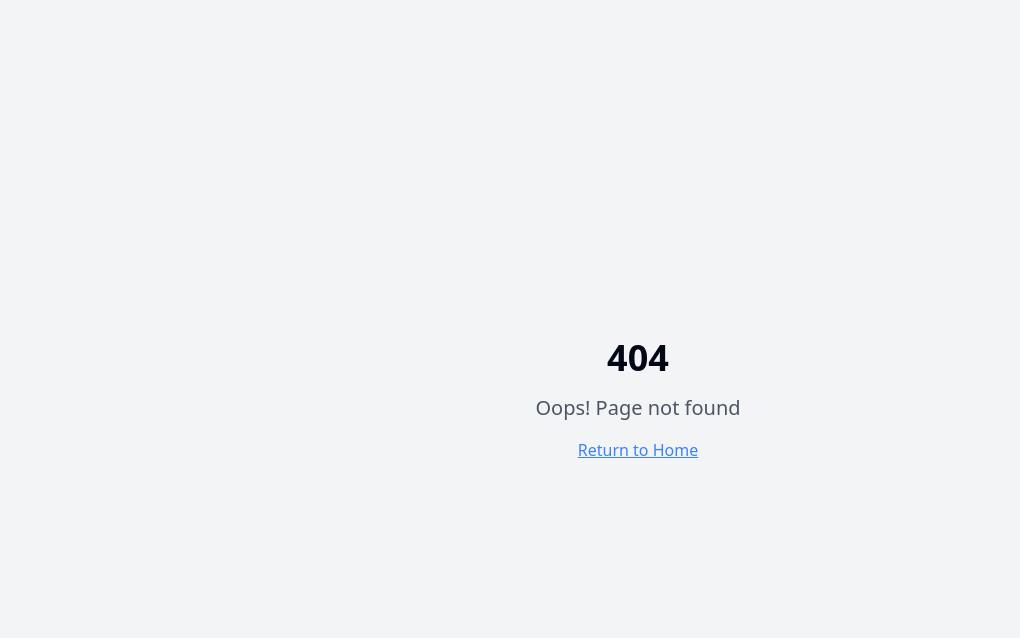
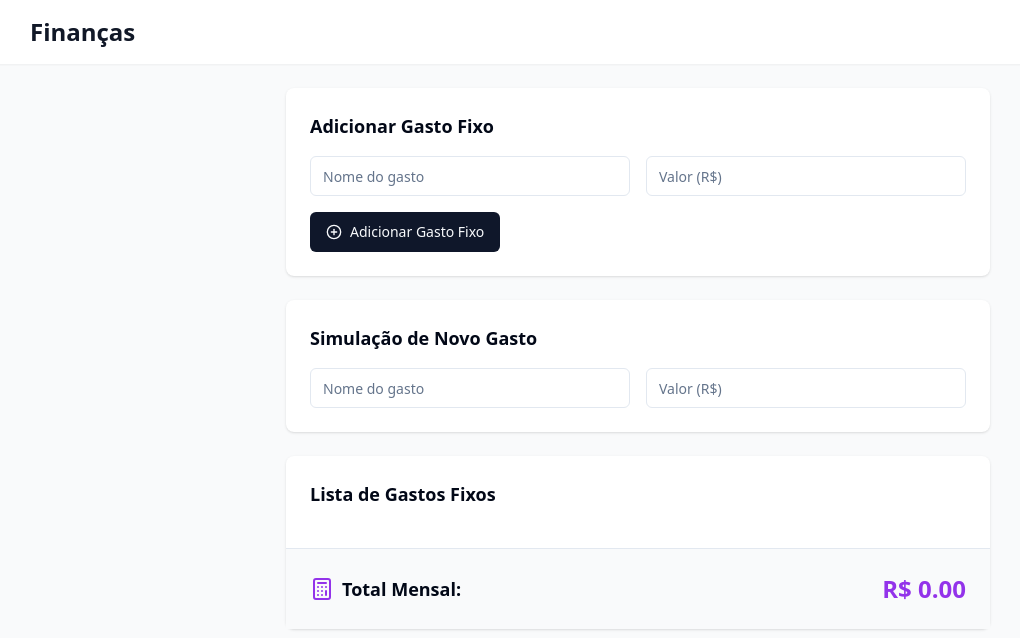
Before and after one commit to ExposedGamer/weekly-task-randomizer, a React (Vite) app: page /finances in a window 1280 px wide. Before the commit this address had no page. Shown: the top 638 px of the page, without its empty margins (2-1022 px from the left). Built offline with nearby package versions, Linux system fonts and the light colour scheme.

Commit message:
Add Finances tab
Adds a new "Finances" tab for managing monthly fixed expenses.  The tab will display a running total of expenses in real-time and allow saving and simulating new expense entries.

```diff
--- a/src/App.tsx
+++ b/src/App.tsx
@@ -1,9 +1,11 @@
+
 import { Toaster } from "@/components/ui/toaster";
 import { Toaster as Sonner } from "@/components/ui/sonner";
 import { TooltipProvider } from "@/components/ui/tooltip";
 import { QueryClient, QueryClientProvider } from "@tanstack/react-query";
 import { BrowserRouter, Routes, Route } from "react-router-dom";
 import Index from "./pages/Index";
+import Finances from "./pages/Finances";
 import NotFound from "./pages/NotFound";
 
 const queryClient = new QueryClient();
@@ -16,7 +18,7 @@ const App = () => (
       <BrowserRouter>
         <Routes>
           <Route path="/" element={<Index />} />
-          {/* ADD ALL CUSTOM ROUTES ABOVE THE CATCH-ALL "*" ROUTE */}
+          <Route path="/finances" element={<Finances />} />
           <Route path="*" element={<NotFound />} />
         </Routes>
       </BrowserRouter>
--- /dev/null
+++ b/src/components/Navigation.tsx
@@ -0,0 +1,40 @@
+
+import { Link, useLocation } from "react-router-dom";
+import { Calendar, Wallet } from "lucide-react";
+
+const Navigation = () => {
+  const location = useLocation();
+
+  return (
+    <nav className="bg-white border-b">
+      <div className="max-w-7xl mx-auto px-4 sm:px-6 lg:px-8">
+        <div className="flex space-x-8 h-16">
+          <Link
+            to="/"
+            className={`inline-flex items-center px-1 pt-1 border-b-2 text-sm font-medium ${
+              location.pathname === "/"
+                ? "border-purple-500 text-gray-900"
+                : "border-transparent text-gray-500 hover:border-gray-300 hover:text-gray-700"
+            }`}
+          >
+            <Calendar className="w-4 h-4 mr-2" />
+            Cronograma
+          </Link>
+          <Link
+            to="/finances"
+            className={`inline-flex items-center px-1 pt-1 border-b-2 text-sm font-medium ${
+              location.pathname === "/finances"
+                ? "border-purple-500 text-gray-900"
+                : "border-transparent text-gray-500 hover:border-gray-300 hover:text-gray-700"
+            }`}
+          >
+            <Wallet className="w-4 h-4 mr-2" />
+            Finanças
+          </Link>
+        </div>
+      </div>
+    </nav>
+  );
+};
+
+export default Navigation;
--- /dev/null
+++ b/src/hooks/useExpenses.tsx
@@ -0,0 +1,52 @@
+
+import { useState, useEffect } from 'react';
+
+export type Expense = {
+  id: string;
+  name: string;
+  amount: number;
+};
+
+export const useExpenses = () => {
+  const [expenses, setExpenses] = useState<Expense[]>(() => {
+    const savedExpenses = localStorage.getItem('expenses');
+    return savedExpenses ? JSON.parse(savedExpenses) : [];
+  });
+
+  const [simulatedExpense, setSimulatedExpense] = useState<Expense | null>(null);
+
+  useEffect(() => {
+    localStorage.setItem('expenses', JSON.stringify(expenses));
+  }, [expenses]);
+
+  const addExpense = (expense: Omit<Expense, 'id'>) => {
+    const newExpense = {
+      ...expense,
+      id: Date.now().toString(),
+    };
+    setExpenses(prev => [...prev, newExpense]);
+  };
+
+  const removeExpense = (id: string) => {
+    setExpenses(prev => prev.filter(expense => expense.id !== id));
+  };
+
+  const updateSimulatedExpense = (expense: Expense | null) => {
+    setSimulatedExpense(expense);
+  };
+
+  const getTotalExpenses = () => {
+    const fixedTotal = expenses.reduce((acc, curr) => acc + curr.amount, 0);
+    const simulatedAmount = simulatedExpense?.amount || 0;
+    return fixedTotal + simulatedAmount;
+  };
+
+  return {
+    expenses,
+    simulatedExpense,
+    addExpense,
+    removeExpense,
+    updateSimulatedExpense,
+    getTotalExpenses,
+  };
+};
--- /dev/null
+++ b/src/pages/Finances.tsx
@@ -0,0 +1,168 @@
+
+import { useState } from "react";
+import { Input } from "@/components/ui/input";
+import { Button } from "@/components/ui/button";
+import { useExpenses } from "@/hooks/useExpenses";
+import { PlusCircle, XCircle, Calculator } from "lucide-react";
+import { toast } from "sonner";
+
+const Finances = () => {
+  const {
+    expenses,
+    simulatedExpense,
+    addExpense,
+    removeExpense,
+    updateSimulatedExpense,
+    getTotalExpenses,
+  } = useExpenses();
+
+  const [newExpenseName, setNewExpenseName] = useState("");
+  const [newExpenseAmount, setNewExpenseAmount] = useState("");
+
+  const handleAddExpense = () => {
+    if (!newExpenseName || !newExpenseAmount) {
+      toast.error("Preencha todos os campos");
+      return;
+    }
+
+    const amount = parseFloat(newExpenseAmount);
+    if (isNaN(amount)) {
+      toast.error("Digite um valor válido");
+      return;
+    }
+
+    addExpense({
+      name: newExpenseName,
+      amount: amount,
+    });
+
+    setNewExpenseName("");
+    setNewExpenseAmount("");
+    toast.success("Gasto fixo adicionado com sucesso!");
+  };
+
+  const handleSimulateExpense = (name: string, amountStr: string) => {
+    const amount = parseFloat(amountStr);
+    if (!name || isNaN(amount)) {
+      updateSimulatedExpense(null);
+      return;
+    }
+
+    updateSimulatedExpense({
+      id: "simulated",
+      name,
+      amount,
+    });
+  };
+
+  return (
+    <div className="min-h-screen bg-gray-50">
+      <header className="bg-white shadow-sm">
+        <div className="max-w-7xl mx-auto px-4 sm:px-6 lg:px-8 py-4">
+          <h1 className="text-2xl font-bold text-gray-900">Finanças</h1>
+        </div>
+      </header>
+
+      <main className="max-w-3xl mx-auto py-6 px-4 sm:px-6 lg:px-8">
+        <div className="bg-white rounded-lg shadow p-6 mb-6">
+          <h2 className="text-lg font-semibold mb-4">Adicionar Gasto Fixo</h2>
+          <div className="grid grid-cols-1 md:grid-cols-2 gap-4 mb-4">
+            <Input
+              placeholder="Nome do gasto"
+              value={newExpenseName}
+              onChange={(e) => setNewExpenseName(e.target.value)}
+            />
+            <Input
+              type="number"
+              placeholder="Valor (R$)"
+              value={newExpenseAmount}
+              onChange={(e) => setNewExpenseAmount(e.target.value)}
+            />
+          </div>
+          <Button
+            onClick={handleAddExpense}
+            className="w-full md:w-auto flex items-center gap-2"
+          >
+            <PlusCircle size={18} />
+            Adicionar Gasto Fixo
+          </Button>
+        </div>
+
+        <div className="bg-white rounded-lg shadow p-6 mb-6">
+          <h2 className="text-lg font-semibold mb-4">Simulação de Novo Gasto</h2>
+          <div className="grid grid-cols-1 md:grid-cols-2 gap-4">
+            <Input
+              placeholder="Nome do gasto"
+              value={simulatedExpense?.name || ""}
+              onChange={(e) =>
+                handleSimulateExpense(
+                  e.target.value,
+                  simulatedExpense?.amount?.toString() || ""
+                )
+              }
+            />
+            <Input
+              type="number"
+              placeholder="Valor (R$)"
+              value={simulatedExpense?.amount || ""}
+              onChange={(e) =>
+                handleSimulateExpense(
+                  simulatedExpense?.name || "",
+                  e.target.value
+                )
+              }
+            />
+          </div>
+        </div>
+
+        <div className="bg-white rounded-lg shadow divide-y">
+          <div className="p-6">
+            <h2 className="text-lg font-semibold mb-4">Lista de Gastos Fixos</h2>
+            <div className="space-y-4">
+              {expenses.map((expense) => (
+                <div
+                  key={expense.id}
+                  className="flex items-center justify-between bg-gray-50 p-4 rounded-lg"
+                >
+                  <span className="font-medium">{expense.name}</span>
+                  <div className="flex items-center gap-4">
+                    <span>R$ {expense.amount.toFixed(2)}</span>
+                    <button
+                      onClick={() => removeExpense(expense.id)}
+                      className="text-red-500 hover:text-red-700"
+                    >
+                      <XCircle size={18} />
+                    </button>
+                  </div>
+                </div>
+              ))}
+              {simulatedExpense && (
+                <div className="flex items-center justify-between bg-blue-50 p-4 rounded-lg">
+                  <div>
+                    <span className="font-medium">{simulatedExpense.name}</span>
+                    <span className="ml-2 text-sm text-blue-600">(Simulação)</span>
+                  </div>
+                  <span>R$ {simulatedExpense.amount.toFixed(2)}</span>
+                </div>
+              )}
+            </div>
+          </div>
+
+          <div className="p-6 bg-gray-50">
+            <div className="flex items-center justify-between">
+              <div className="flex items-center gap-2">
+                <Calculator className="text-purple-600" size={24} />
+                <span className="text-lg font-semibold">Total Mensal:</span>
+              </div>
+              <span className="text-2xl font-bold text-purple-600">
+                R$ {getTotalExpenses().toFixed(2)}
+              </span>
+            </div>
+          </div>
+        </div>
+      </main>
+    </div>
+  );
+};
+
+export default Finances;
--- a/src/pages/Index.tsx
+++ b/src/pages/Index.tsx
@@ -2,6 +2,7 @@
 import { Button } from "@/components/ui/button";
 import WeekSchedule from "@/components/WeekSchedule";
 import TaskEditor from "@/components/TaskEditor";
+import Navigation from "@/components/Navigation";
 import { useSchedule } from "@/hooks/useSchedule";
 import { CalendarPlus } from "lucide-react";
 import { useState } from "react";
@@ -12,6 +13,7 @@ const Index = () => {
 
   return (
     <div className="min-h-screen bg-gray-50">
+      <Navigation />
       <header className="bg-white shadow-sm">
         <div className="max-w-7xl mx-auto px-4 sm:px-6 lg:px-8 py-4">
           <div className="flex justify-between items-center">
```
